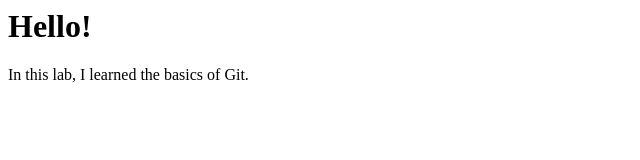
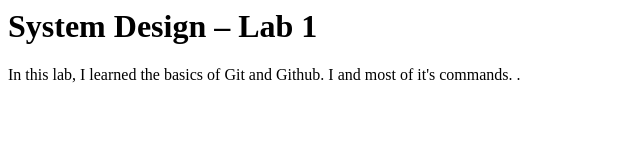
Before and after one commit to youssefa123/system-design-lab-1, a plain HTML site: page index.html in a window 1280 px wide. Shown: the whole page, without its empty margins (0-640 px from the left). Drawn offline with Linux system fonts and the light colour scheme.

Commit message:
Updated the paragraph

```diff
--- a/index.html
+++ b/index.html
@@ -5,7 +5,7 @@
       </TITLE>
    </HEAD>
 <BODY>
-   <H1>Hello!</H1>
-   <P>In this lab, I learned the basics of Git.</P>
+   <H1>System Design – Lab 1</H1>
+   <P>In this lab, I learned the basics of Git and Github. I and most of it's commands.  .</P>
 </BODY>
 </HTML>
```
